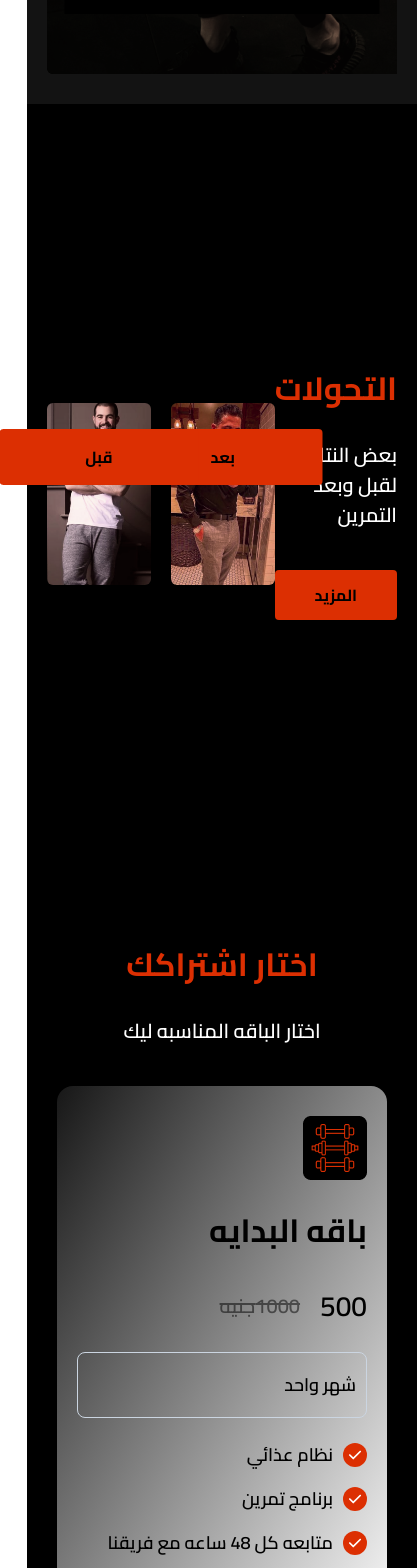
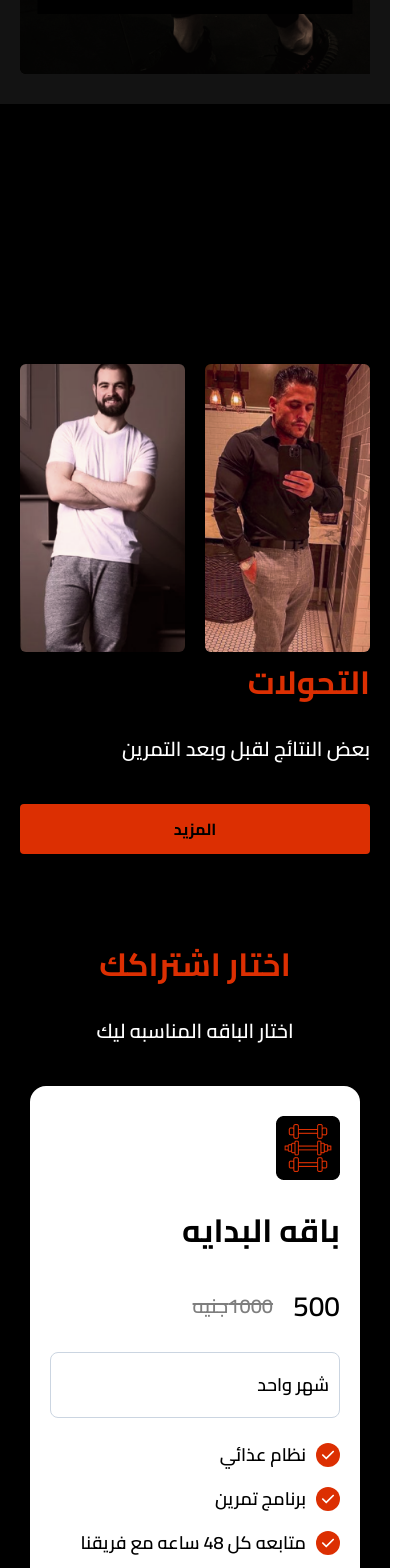
Before and after one commit to mustafa-khaled/GYM, a React (Vite) app: page / in a window 390 px wide. Shown: the part 2300-3868 px from the top of the page, 418 px wide, since content can reach past the window. Built offline with nearby package versions, Linux system fonts and the light colour scheme.

Commit message:
ui changes

```diff
--- a/src/ui/home/SubscriptionsSection.jsx
+++ b/src/ui/home/SubscriptionsSection.jsx
@@ -80,7 +80,7 @@ function SubscriptionsSection() {
             return (
               <div
                 key={sub.id}
-                className={`flex flex-col gap-[20px] rounded-[16px] bg-gradient-to-br ${sub.isSpecial ? "from-[#FFFFFF] to-primary" : "from-[#73737333] to-[#FFFFFF]"} px-[20px] py-[30px]`}
+                className={`flex flex-col gap-[20px] rounded-[16px] bg-gradient-to-br ${sub.isSpecial ? "from-[#FFFFFF] to-primary" : "bg-[#FFFFFF]"} px-[20px] py-[30px]`}
               >
                 <img src={icon} alt="icon" className="h-[64px] w-[64px]" />
 
--- a/src/ui/home/TransformationsSection.jsx
+++ b/src/ui/home/TransformationsSection.jsx
@@ -8,8 +8,8 @@ function TransformationsSection() {
   return (
     <section className="bg-black py-[30px]">
       <Container>
-        <div className="relative flex min-h-[720px] text-[#fff]">
-          <div className="flex w-[35%] flex-col justify-center">
+        <div className="relative flex min-h-[720px] flex-col-reverse gap-[10px] text-[#fff] md:flex-row">
+          <div className="flex w-full flex-col justify-center md:w-[35%]">
             <h2 className="text-[32px] font-[700] leading-[40px] text-primary sm:text-[24px] sm:leading-[32px] lg:text-[48px] lg:leading-[24px]">
               التحولات
             </h2>
@@ -26,10 +26,11 @@ function TransformationsSection() {
               </Button>
             </Link>
           </div>
-          <div className="flex w-[65%] items-center gap-[20px]">
+
+          <div className="flex w-full items-center gap-[20px] md:w-[65%]">
             <figure className="relative">
               <img src={afterEx} alt="" className="rounded-md" />
-              <div className="absolute bottom-[100px] left-[50%] w-[199px] translate-x-[-50%]">
+              <div className="absolute bottom-[100px] left-[50%] hidden w-[199px] translate-x-[-50%] md:block">
                 <Button variant="tertiary" styles={"h-[56px]"}>
                   بعد
                 </Button>
@@ -38,7 +39,7 @@ function TransformationsSection() {
 
             <figure className="relative">
               <img src={beforeEx} alt="" className="rounded-md" />
-              <div className="absolute bottom-[100px] left-[50%] w-[199px] translate-x-[-50%]">
+              <div className="absolute bottom-[100px] left-[50%] hidden w-[199px] translate-x-[-50%] md:block">
                 <Button variant="tertiary" styles={"h-[56px]"}>
                   قبل
                 </Button>
```
